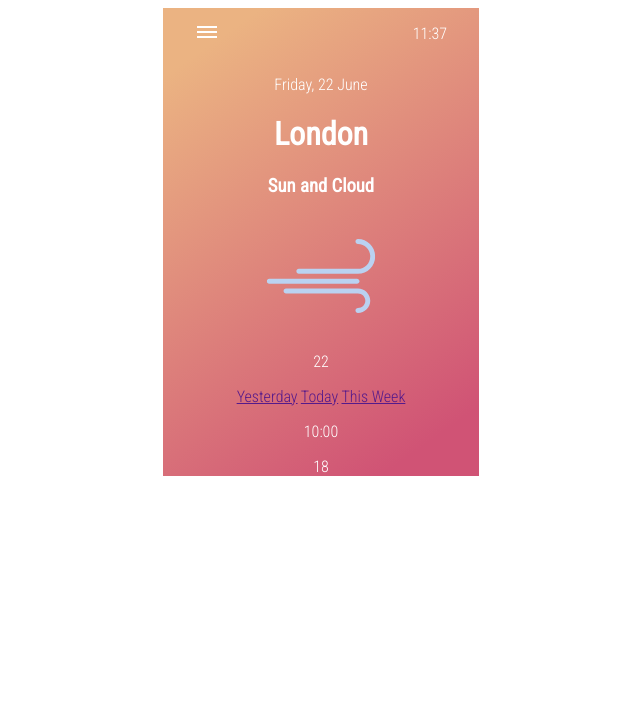
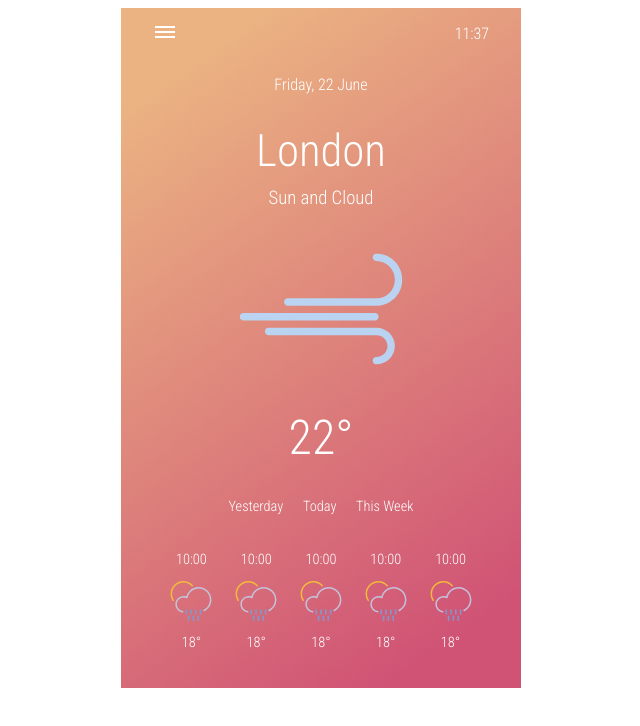
Before and after one commit to Torres-ssf/javascript-weather-app, a website: page index.html in a window 1280 px wide. Shown: the whole page, without its empty margins (319-959 px from the left). Drawn offline with Linux system fonts and the light colour scheme; no server answers.

Commit message:
feature(html): Finish add HTML elements for the app

```diff
--- a/index.html
+++ b/index.html
@@ -17,20 +17,45 @@
         <p><time>Friday, 22 June</time></p>
       </header>
       <main>
-        <h1>London</h1>
-        <h3>Sun and Cloud</h3>
+        <h1 id="city-name" class="city-name">London</h1>
+        <h3 id="w-description" class="w-description">Sun and Cloud</h3>
         <div class="weather-icon"></div>
-        <p>22</p>
+        <p id="temp" class="c-temp">22&deg;</p>
       </main>
       <footer>
-        <a href="">Yesterday</a>
-        <a href="">Today</a>
-        <a href="">This Week</a>
-        <div>
-          <p><time>10:00</time></p>
-          <div></div>
-          <p>18</p>
+        <div class="forecast-select">
+          <a href="">Yesterday</a>
+          <a href="">Today</a>
+          <a href="">This Week</a>
         </div>
+        <ul class="forecast-list">
+          <li>
+            <p><time>10:00</time></p>
+            <div></div>
+            <p>18&deg;</p>
+          </li>
+          <li>
+            <p><time>10:00</time></p>
+            <div></div>
+            <p>18&deg;</p>
+          </li>
+          <li>
+            <p><time>10:00</time></p>
+            <div></div>
+            <p>18&deg;</p>
+          </li>
+          <li>
+            <p><time>10:00</time></p>
+            <div></div>
+            <p>18&deg;</p>
+          </li>
+          <li>
+            <p><time>10:00</time></p>
+            <div></div>
+            <p>18&deg;</p>
+          </li>
+        </ul>
+        <div></div>
       </footer>
     </div>
     <!-- <form id="form" action="">
--- a/scss/main.scss
+++ b/scss/main.scss
@@ -1,16 +1,19 @@
-@import url('https://fonts.googleapis.com/css?family=Roboto+Condensed:300,400&display=swap');
+@import url("https://fonts.googleapis.com/css?family=Roboto+Condensed:300,400&display=swap");
 
 body {
   color: white;
-  font-family: 'Roboto Condensed', sans-serif;
+  font-family: "Roboto Condensed", sans-serif;
   font-weight: 300;
   text-align: center;
 }
 
 .container {
-  background: linear-gradient(145deg, #EBB382 10%, #D05375 90%);
+  background: linear-gradient(145deg, #ebb382 10%, #d05375 90%);
   margin: 0 auto;
   width: 25%;
+  height: 680px;
+  min-width: 400px;
+  max-width: 420px;
 }
 
 .top-header {
@@ -30,12 +33,61 @@ body {
   height: 48px;
 }
 
+.city-name {
+  font-weight: 300;
+  font-size: 2.8rem;
+  margin: 30px 0 8px;
+}
+
+.w-description {
+  margin: 10px 0;
+  font-weight: 300;
+}
+
+.c-temp {
+  font-size: 3rem;
+  margin: 10px 0 20px;
+}
+
 .weather-icon {
   background: url(../assets/weatherIcons/windy.svg);
   background-repeat: no-repeat;
   background-position: 50% 50%;
-  background-size: 112px 112px;
+  background-size: 168px 168px;
   margin: 0 auto;
-  width: 120px;
-  height: 120px;
+  width: 180px;
+  height: 180px;
 }
+
+.forecast-select {
+  margin: 30px 0 30px;
+  a {
+    color: white;
+    font-size: 0.9rem;
+    margin: 8px;
+    text-decoration: none;
+  }
+}
+
+.forecast-list {
+  padding: 0;
+  display: flex;
+  justify-content: space-around;
+  list-style-type: none;
+  margin: 0 38px;
+  padding-bottom: 30px;
+
+  p {
+    font-size: 0.9rem;
+    margin: 6px 0;
+  }
+
+  div {
+    background: url(../assets/weatherIcons/rain-sun.svg);
+    background-repeat: no-repeat;
+    background-position: 50% 50%;
+    background-size: 42px 42px;
+    height: 54px;
+    width: 54px;
+  }
+}
--- a/src/components/Dom/Dom.js
+++ b/src/components/Dom/Dom.js
@@ -1,20 +1,20 @@
 const DomManipul = (() => {
-  const form = document.getElementById('form');
+  // const form = document.getElementById('form');
 
-  const weatherInput = document.getElementById('weather-input');
+  // const weatherInput = document.getElementById('weather-input');
 
   const cityName = document.getElementById('city-name');
   const wDescription = document.getElementById('w-description');
   const tempCur = document.getElementById('temp');
-  const tempMin = document.getElementById('temp-min');
-  const tempMax = document.getElementById('temp-max');
+  // const tempMin = document.getElementById('temp-min');
+  // const tempMax = document.getElementById('temp-max');
 
 
-  const onSubmitForm = (callback) => {
-    form.onsubmit = callback;
-  };
+  // const onSubmitForm = (callback) => {
+  //   form.onsubmit = callback;
+  // };
 
-  const wInputValue = () => weatherInput.value;
+  // const wInputValue = () => weatherInput.value;
 
   const setWeather = (weatherObj) => {
     const { temp, temp_min, temp_max } = weatherObj['main'];
@@ -22,15 +22,15 @@ const DomManipul = (() => {
     const { description } = weatherObj['weather'];
 
     cityName.innerText = name;
-    tempMin.innerText = temp_min;
-    tempMax.innerText = temp_max;
+    // tempMin.innerText = temp_min;
+    // tempMax.innerText = temp_max;
     tempCur.innerText = temp;
     wDescription.innerText = description;
   }
 
   return {
-    onSubmitForm,
-    wInputValue,
+    // onSubmitForm,
+    // wInputValue,
     setWeather,
   };
 })();
--- a/src/index.js
+++ b/src/index.js
@@ -8,12 +8,12 @@ result.then(data => {
   DomManipul.setWeather(data);
 });
 
-DomManipul.onSubmitForm((e) => {
-  e.preventDefault();
-  console.log(DomManipul.wInputValue());
-  const result = GetWeather.fetchWeather('weather', DomManipul.wInputValue());
-  result.then(data => {
-    console.log('finaly');
-    DomManipul.setWeather(data);
-  });
-});
+// DomManipul.onSubmitForm((e) => {
+//   e.preventDefault();
+//   console.log(DomManipul.wInputValue());
+//   const result = GetWeather.fetchWeather('weather', DomManipul.wInputValue());
+//   result.then(data => {
+//     console.log('finaly');
+//     DomManipul.setWeather(data);
+//   });
+// });
```
Also changed, not shown: css/main.css, dist/main.js.
